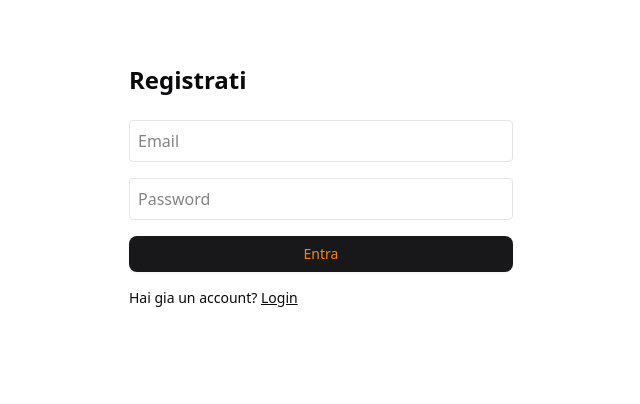
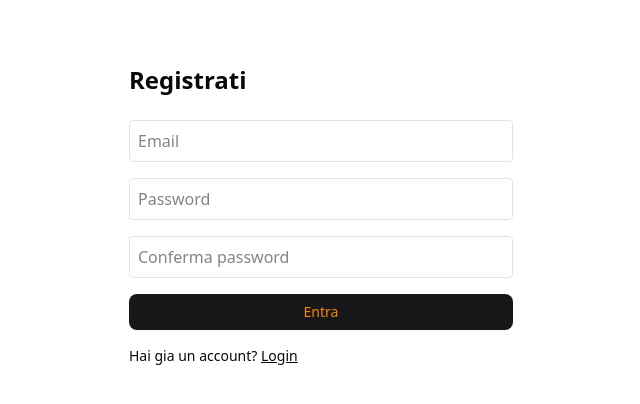
Before and after one commit to ionutbirlad/project-ktc, a Next.js app: page /register in a window 1280 px wide. Shown: the top 404 px of the page, without its empty margins (319-959 px from the left). Built offline with nearby package versions, Linux system fonts and the light colour scheme.

Commit message:
feat: rendered field errors

```diff
--- a/src/components/register/RegisterForm.tsx
+++ b/src/components/register/RegisterForm.tsx
@@ -32,6 +32,10 @@ export function RegisterForm() {
         placeholder="Email"
         className="w-full rounded border p-2"
       />
+      {!state.ok && state.fieldErrors?.email && (
+        <p className="text-sm text-red-600">{state.fieldErrors?.email}</p>
+      )}
+
       <input
         name="password"
         type="password"
@@ -39,6 +43,20 @@ export function RegisterForm() {
         placeholder="Password"
         className="w-full rounded border p-2"
       />
+      {!state.ok && state.fieldErrors?.password && (
+        <p className="text-sm text-red-600">{state.fieldErrors?.password}</p>
+      )}
+
+      <input
+        name="confirmPassword"
+        type="password"
+        required
+        placeholder="Conferma password"
+        className="w-full rounded border p-2"
+      />
+      {!state.ok && state.fieldErrors?.confirmPassword && (
+        <p className="text-sm text-red-600">{state.fieldErrors?.confirmPassword}</p>
+      )}
 
       <SubmitButton />
     </form>
```
